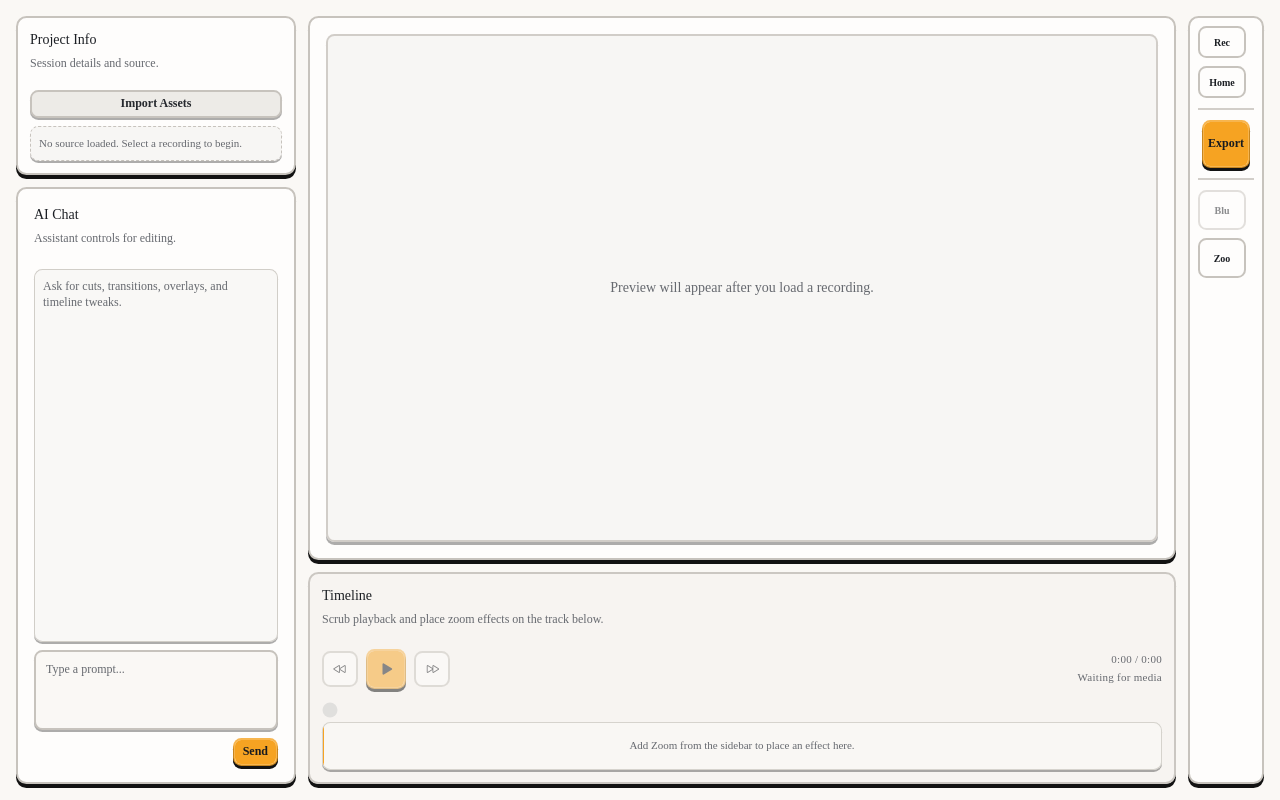
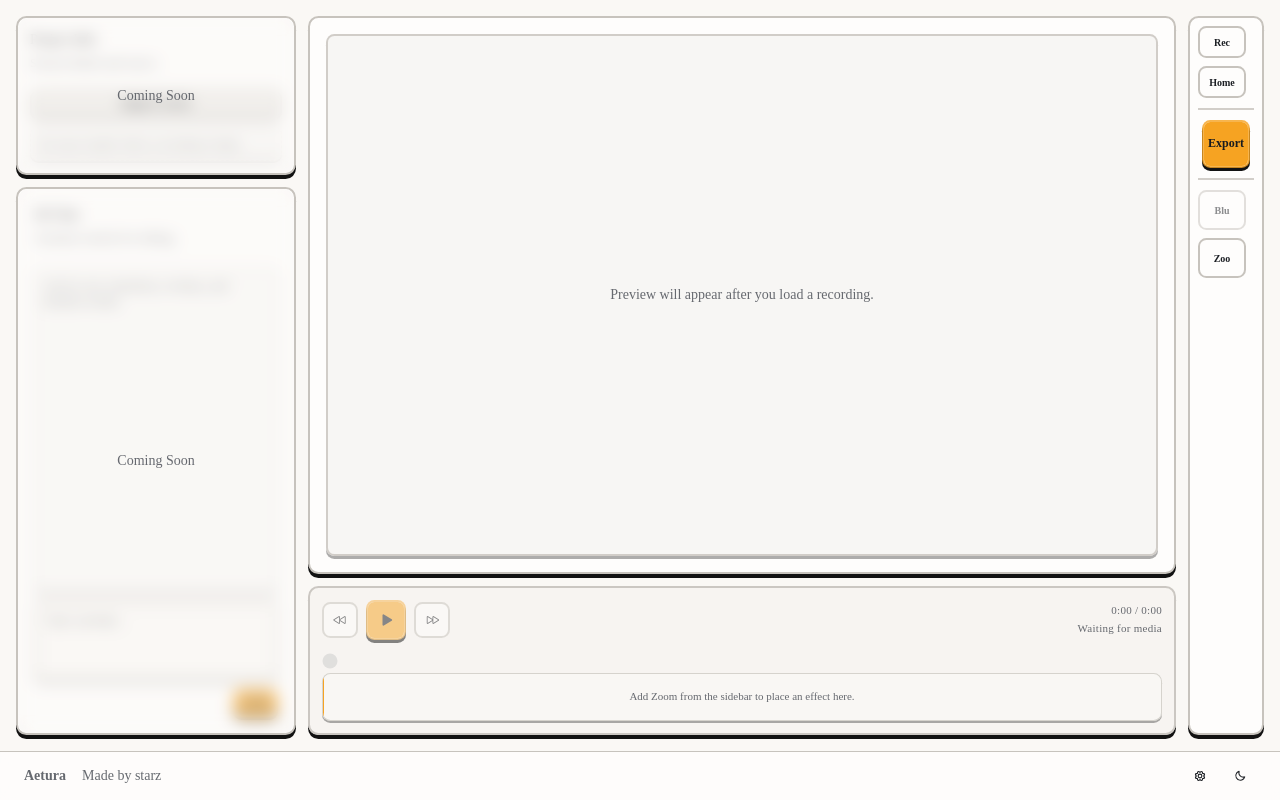
Before and after one commit to Starz099/aetura, a React (Vite) app in the folder frontend/: page /editor in a window 1280 px wide. Built offline with nearby package versions, Linux system fonts and the light colour scheme.

Commit message:
feat: add footer and settings page

```diff
--- a/frontend/src/Router.tsx
+++ b/frontend/src/Router.tsx
@@ -2,6 +2,8 @@ import { BrowserRouter, Routes, Route } from "react-router-dom";
 import Home from "./pages/home";
 import Recordings from "./pages/recordings";
 import Editor from "./pages/editor";
+import Settings from "./pages/settings";
+import Footer from "./components/footer";
 
 const App = () => {
   return (
@@ -11,10 +13,12 @@ const App = () => {
           <Routes>
             <Route path="/" element={<Home />} />
             <Route path="/recordings" element={<Recordings />} />
+            <Route path="/settings" element={<Settings />} />
             <Route path="/editor" element={<Editor />} />
             <Route path="/editor/:address" element={<Editor />} />
           </Routes>
         </main>
+        <Footer />
       </div>
     </BrowserRouter>
   );
--- a/frontend/src/components/editor/timeline.tsx
+++ b/frontend/src/components/editor/timeline.tsx
@@ -1,14 +1,7 @@
 import { FastForward, Pause, Play, Rewind } from "@phosphor-icons/react";
 import { useEffect, useRef, useState } from "react";
 
-import {
-  Button,
-  Card,
-  CardContent,
-  CardDescription,
-  CardHeader,
-  CardTitle,
-} from "@/components/ui";
+import { Button, Card, CardContent } from "@/components/ui";
 import { useEditorStore } from "@/store/useEditorStore";
 import { ZoomToolPanel } from "@/components/editor/tools";
 
@@ -133,12 +126,6 @@ export function EditorTimeline() {
 
   return (
     <Card size="sm" className="border-border/90 bg-muted/35">
-      <CardHeader className="pb-2">
-        <CardTitle>Timeline</CardTitle>
-        <CardDescription>
-          Scrub playback and place zoom effects on the track below.
-        </CardDescription>
-      </CardHeader>
       <CardContent className="space-y-3">
         <div className="flex flex-wrap items-center gap-2">
           <Button
--- /dev/null
+++ b/frontend/src/components/footer/index.tsx
@@ -0,0 +1,83 @@
+import { Button } from "@/components/ui";
+import { Link } from "react-router-dom";
+import { Moon, Sun, GearIcon } from "@phosphor-icons/react";
+import { useState } from "react";
+
+const Footer = () => {
+  const [theme, setTheme] = useState<"light" | "dark">(() => {
+    const isDark = document.documentElement.classList.contains("dark");
+    return isDark ? "dark" : "light";
+  });
+
+  const toggleTheme = () => {
+    const isDark = document.documentElement.classList.contains("dark");
+    if (isDark) {
+      document.documentElement.classList.remove("dark");
+      localStorage.setItem("theme", "light");
+      setTheme("light");
+    } else {
+      document.documentElement.classList.add("dark");
+      localStorage.setItem("theme", "dark");
+      setTheme("dark");
+    }
+  };
+
+  const openPortfolio = () => {
+    window.open("https://starzz.dev/", "_blank");
+  };
+
+  return (
+    <footer className="border-t border-border bg-card/85 backdrop-blur-sm">
+      <div className="mx-auto flex h-12 w-full max-w-screen-2xl items-center justify-between px-4 sm:px-6">
+        {/* Left: Branding */}
+        <div className="flex gap-4 text-sm text-muted-foreground">
+          <Link to="/" className="font-semibold">
+            Aetura
+          </Link>
+          <button
+            onClick={openPortfolio}
+            className="cursor-pointer hover:text-foreground transition-colors"
+            title="Visit starz's portfolio"
+          >
+            Made by starz
+          </button>
+        </div>
+
+        <div className="flex items-center gap-2">
+          <Button
+            asChild
+            variant="ghost"
+            size="sm"
+            className="h-8 w-8 p-0"
+            title="Settings"
+          >
+            <Link to="/settings">
+              <GearIcon size={18} weight="bold" />
+              <span className="sr-only">Settings</span>
+            </Link>
+          </Button>
+
+          {/* Theme Toggle Button */}
+          <Button
+            variant="ghost"
+            size="sm"
+            className="cursor-pointer h-8 w-8 p-0"
+            onClick={toggleTheme}
+            title={`Switch to ${theme === "light" ? "dark" : "light"} theme`}
+          >
+            {theme === "light" ? (
+              <Moon size={18} weight="bold" />
+            ) : (
+              <Sun size={18} weight="bold" />
+            )}
+            <span className="sr-only">
+              Switch to {theme === "light" ? "dark" : "light"} theme
+            </span>
+          </Button>
+        </div>
+      </div>
+    </footer>
+  );
+};
+
+export default Footer;
--- a/frontend/src/pages/editor.tsx
+++ b/frontend/src/pages/editor.tsx
@@ -86,7 +86,7 @@ const EditorPage = () => {
       <CardContent className="flex min-h-0 flex-1 p-0">
         <div className="grid min-h-0 flex-1 gap-3 lg:grid-cols-[280px_minmax(0,1fr)_76px]">
           <section className="flex min-h-0 flex-col gap-3">
-            <Card size="sm" className="h-auto">
+            <Card size="sm" className="h-auto relative">
               <CardHeader className="pb-1">
                 <CardTitle>Project Info</CardTitle>
                 <CardDescription>Session details and source.</CardDescription>
@@ -103,9 +103,14 @@ const EditorPage = () => {
                   )}
                 </div>
               </CardContent>
+              <div className="absolute inset-0 z-10 bg-background/40 backdrop-blur-sm rounded-lg flex items-center justify-center">
+                <span className="text-sm font-medium text-muted-foreground">
+                  Coming Soon
+                </span>
+              </div>
             </Card>
 
-            <Card className="min-h-0 flex-1">
+            <Card className="min-h-0 flex-1 relative">
               <CardHeader className="pb-1">
                 <CardTitle>AI Chat</CardTitle>
                 <CardDescription>
@@ -122,6 +127,11 @@ const EditorPage = () => {
                 />
                 <Button className="self-end">Send</Button>
               </CardContent>
+              <div className="absolute inset-0 z-10 bg-background/40 backdrop-blur-sm rounded-lg flex items-center justify-center">
+                <span className="text-sm font-medium text-muted-foreground">
+                  Coming Soon
+                </span>
+              </div>
             </Card>
           </section>
 
--- /dev/null
+++ b/frontend/src/pages/settings.tsx
@@ -0,0 +1,42 @@
+import { Button } from "@/components/ui";
+import { Link } from "react-router-dom";
+import { CaretLeft } from "@phosphor-icons/react";
+
+const Settings = () => {
+  return (
+    <div className="w-full">
+      <div className="mx-auto max-w-screen-2xl px-4 py-6 sm:px-6">
+        {/* Header */}
+        <div className="mb-6 flex items-center gap-3">
+          <Button asChild variant="ghost" size="sm" className="h-8 w-8 p-0">
+            <Link to="/">
+              <CaretLeft size={16} weight="bold" />
+            </Link>
+          </Button>
+          <h1 className="text-2xl font-bold">Settings</h1>
+        </div>
+
+        {/* Settings Sections */}
+        <div className="space-y-6">
+          {/* Appearance Section */}
+          <div className="rounded-lg border border-border bg-card p-4">
+            <h2 className="mb-4 font-semibold">Appearance</h2>
+            <p className="text-sm text-muted-foreground">
+              Theme settings are managed from the footer theme toggle.
+            </p>
+          </div>
+
+          {/* More sections can be added here */}
+          <div className="rounded-lg border border-border bg-card p-4">
+            <h2 className="mb-4 font-semibold">General</h2>
+            <p className="text-sm text-muted-foreground">
+              Additional settings will be added here.
+            </p>
+          </div>
+        </div>
+      </div>
+    </div>
+  );
+};
+
+export default Settings;
```
